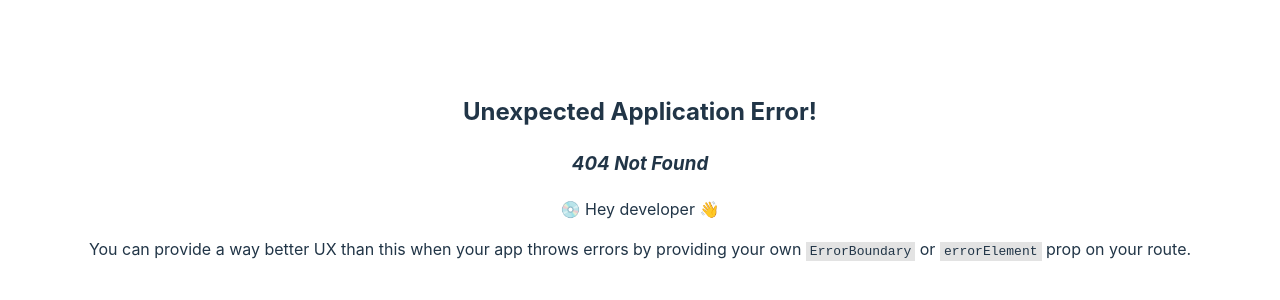
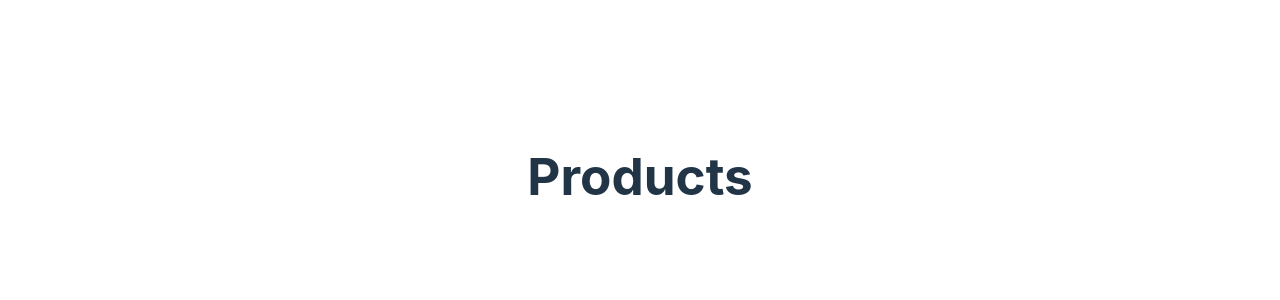
Before and after one commit to RailMazgutov/react-course, a React (Vite) app in the folder router-demo/: page /products in a window 1280 px wide. Before the commit this address had no page. Shown: the part 224-524 px from the top of the page. Built offline with nearby package versions, Linux system fonts and the light colour scheme.

Commit message:
feat router-demo: add second route

```diff
--- a/router-demo/src/App.jsx
+++ b/router-demo/src/App.jsx
@@ -1,9 +1,11 @@
 import {createBrowserRouter, RouterProvider} from "react-router-dom";
 import './App.css'
 import HomePage from "./pages/Home.jsx";
+import Products from "./pages/Products.jsx";
 
 const router = createBrowserRouter([
-  {path: '/', element: <HomePage />}
+  {path: '/', element: <HomePage />},
+  {path: '/products', element: <Products />}
 ]);
 
 function App() {
--- /dev/null
+++ b/router-demo/src/pages/Products.jsx
@@ -0,0 +1,3 @@
+export default function Products() {
+    return <h1>Products</h1>;
+}
```
